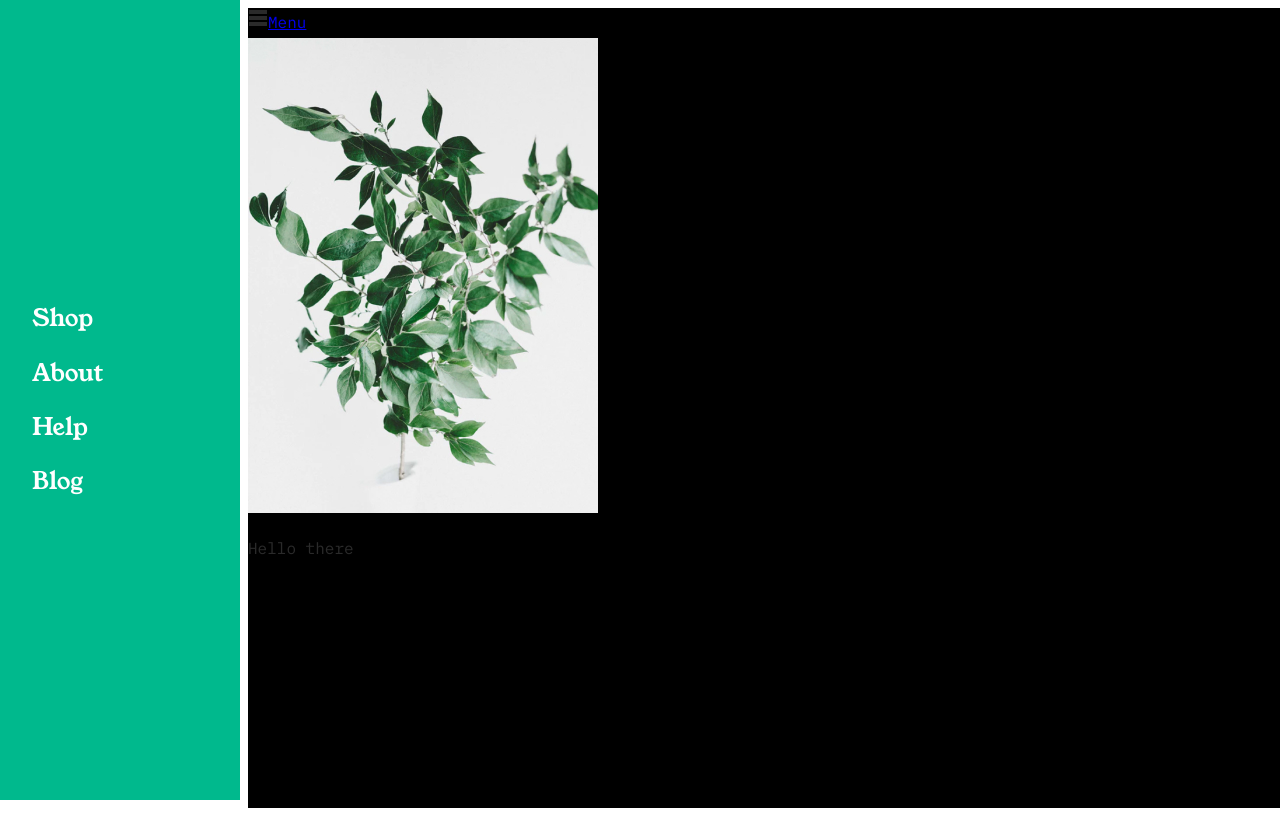
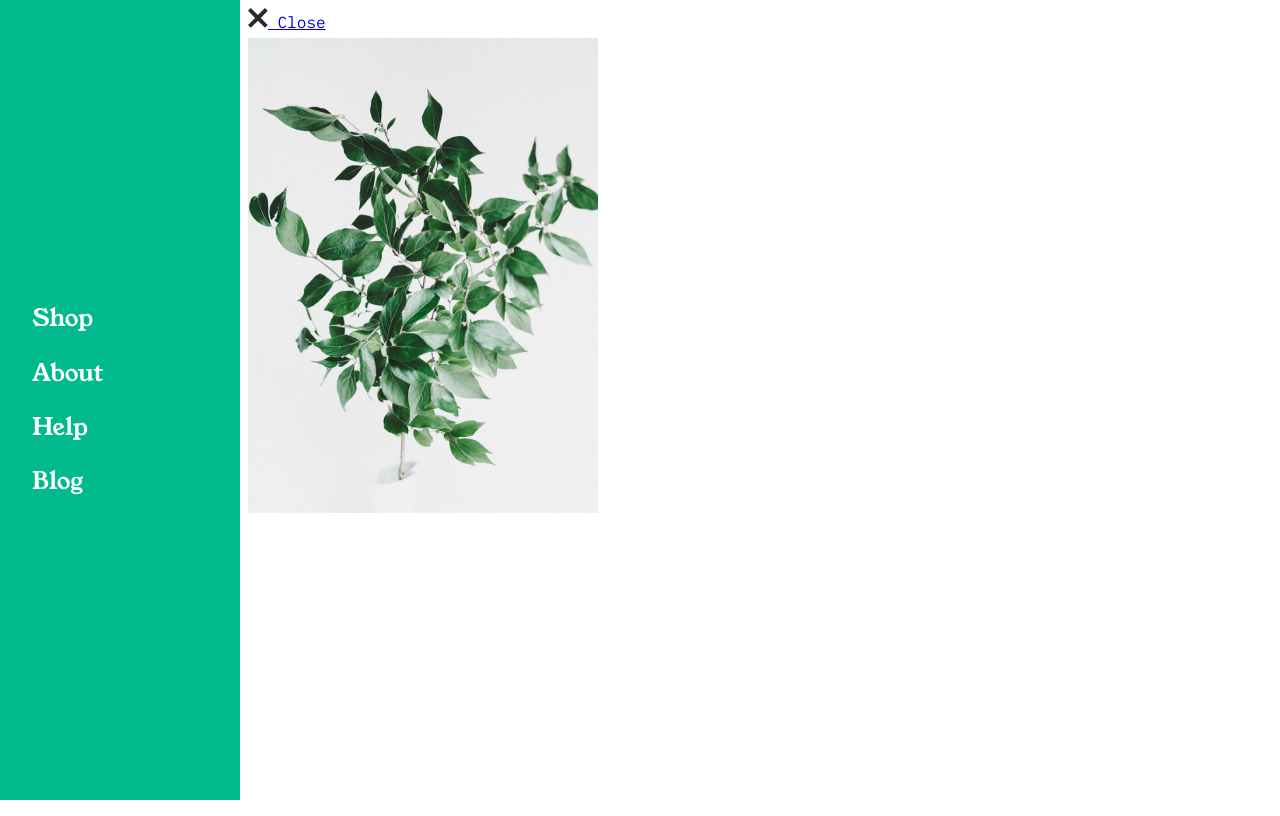
Before and after one commit to charluxd/plant-life, a plain HTML site: page index.html in a window 1280 px wide. Both pictures are taken after a click on the link "Menu". Shown: the top 816 px of the page. Drawn offline with Linux system fonts and the light colour scheme.

Commit message:
Update menu interactions

```diff
--- a/index.html
+++ b/index.html
@@ -22,7 +22,7 @@
         plant1-2x.jpg
         2x
       />
-      <p>Hello there</p>
     </section>
   </main>
+  <script src="menu.js"></script>
 </html>
--- /dev/null
+++ b/menu.js
@@ -0,0 +1,15 @@
+const toggleTag = document.querySelector('a.toggle-nav');
+const mainTag = document.querySelector('main');
+
+// When I click the toggle tag, toggle a class of open on the main tag
+// and if it's open, make the toggle tag say close
+// and if not, make the toggle tag say open
+toggleTag.addEventListener('click', function () {
+  mainTag.classList.toggle('open');
+
+  if (mainTag.classList.contains('open')) {
+    toggleTag.innerHTML = `<img src="assets/close.svg"> Close`;
+  } else {
+    toggleTag.innerHTML = `<img src="assets/menu.svg"> Menu`;
+  }
+});
--- a/styles.css
+++ b/styles.css
@@ -42,8 +42,10 @@ nav a {
 main {
   position: relative;
   z-index: 1;
-  background-color: #000;
   min-height: 100vh;
+  transition: transform 0.35s;
+}
 
+main.open {
   transform: translate(240px, 0);
 }
```
